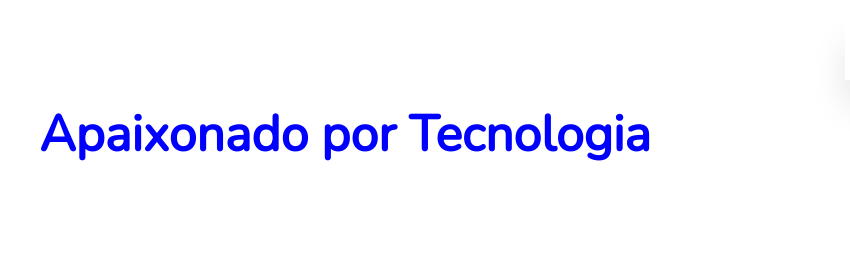
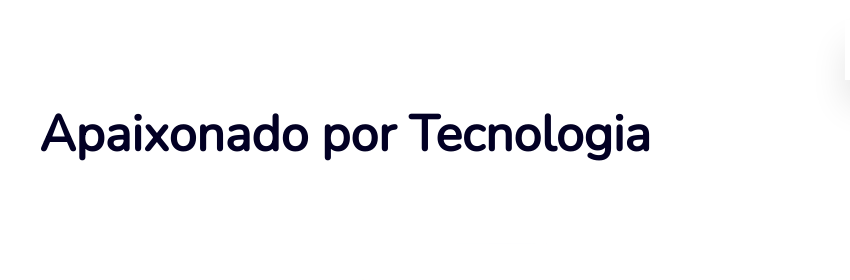
Before and after one commit to devfelipenunes/portfolioJs, a website: page index.html in a window 1280 px wide. Shown: the top 280 px of the page, 295-1145 px from the left. Drawn offline with nearby package versions, Linux system fonts and the light colour scheme.

Commit message:
atualizei

```diff
--- a/style.css
+++ b/style.css
@@ -169,7 +169,8 @@ body{
     text-align: center;
     font-size: 50px;
     margin: 0 0 50px 0;
-    color: blue;
+    color: #020024;
+
 }
 .home .container .home-container{
     padding: 100px 10px;
@@ -307,7 +308,6 @@ footer{
     flex-direction: column;
     align-items: center;
     background-color: #020024;
-
 }
 footer .icons{
     margin: 10px 0 10px 0;
```
